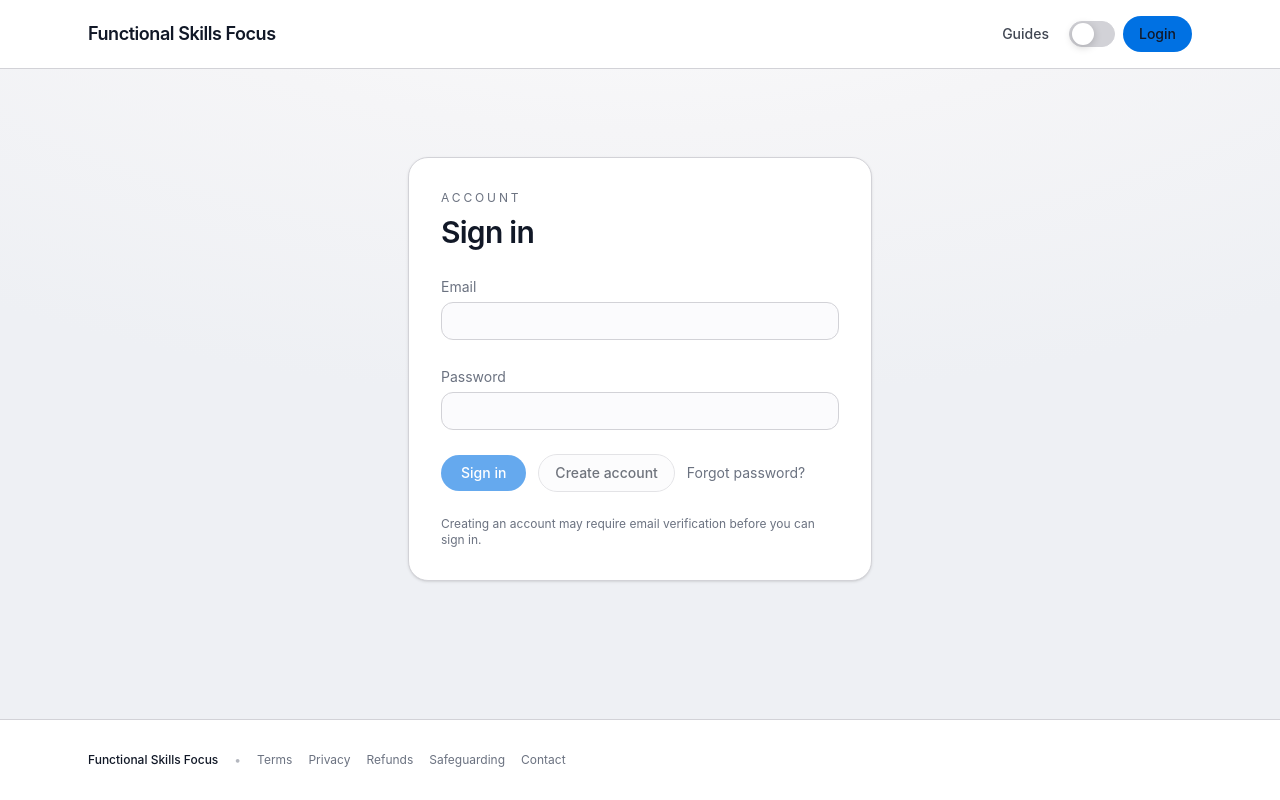
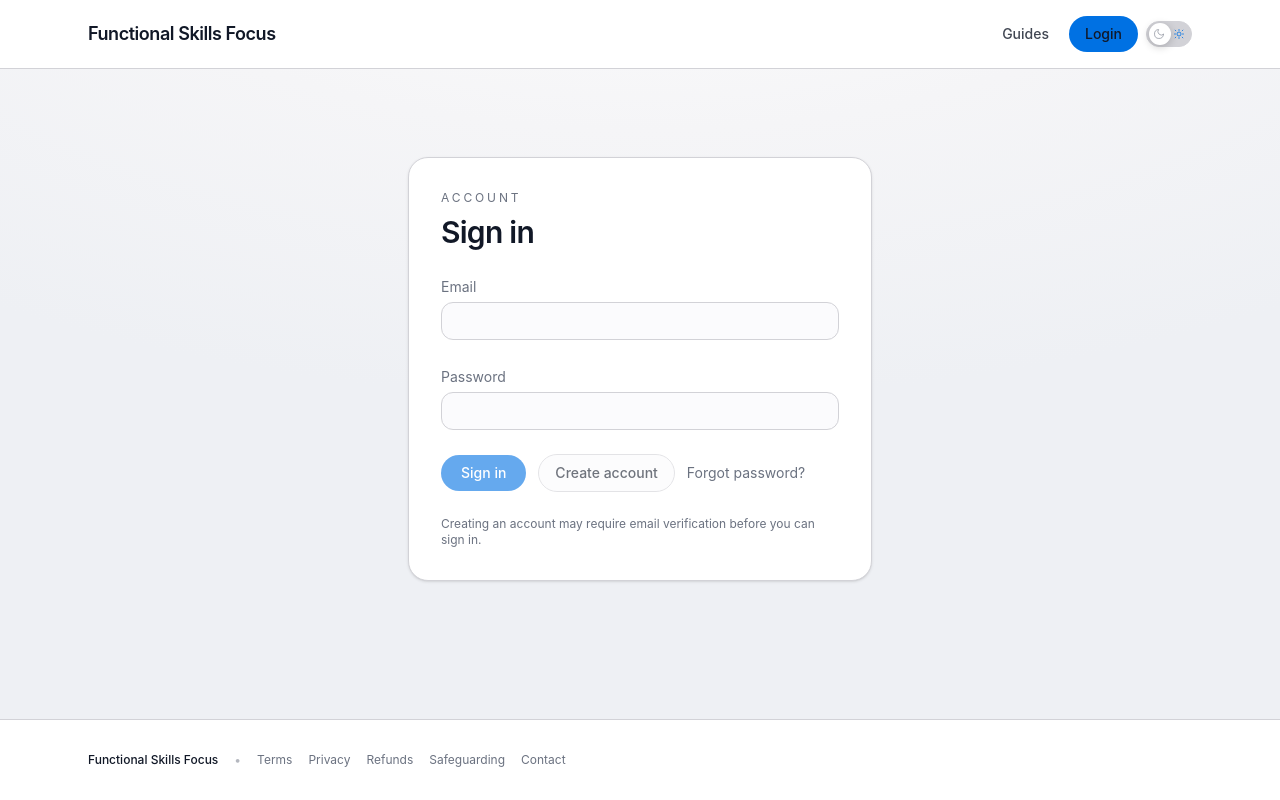
Before and after one commit to craig97x-afk/functional-skills-focus, a Next.js app: page /login in a window 1280 px wide. Built offline with nearby package versions, Linux system fonts and the light colour scheme; no server answers; the database is empty.

Commit message:
Polish nav hover + add sun/moon toggle

```diff
--- a/src/app/globals.css
+++ b/src/app/globals.css
@@ -118,6 +118,15 @@ a {
     @apply relative;
   }
 
+  .apple-nav-group::after {
+    content: "";
+    position: absolute;
+    left: 0;
+    right: 0;
+    top: 100%;
+    height: 10px;
+  }
+
   .apple-nav-menu {
     @apply absolute left-0 mt-2 min-w-[180px] rounded-2xl border p-2 shadow-lg backdrop-blur transition;
     background-color: var(--surface);
@@ -158,6 +167,7 @@ a {
 
   .apple-switch {
     @apply inline-flex items-center justify-start transition;
+    position: relative;
     width: 46px;
     height: 26px;
     padding: 2px;
@@ -180,6 +190,31 @@ a {
     transition: transform 200ms ease;
   }
 
+  .apple-switch-icon {
+    position: absolute;
+    width: 12px;
+    height: 12px;
+    display: inline-flex;
+    align-items: center;
+    justify-content: center;
+    color: var(--muted-foreground);
+    transition: color 200ms ease, opacity 200ms ease;
+    opacity: 0.7;
+  }
+
+  .apple-switch-icon svg {
+    width: 12px;
+    height: 12px;
+  }
+
+  .apple-switch-icon-moon {
+    left: 6px;
+  }
+
+  .apple-switch-icon-sun {
+    right: 6px;
+  }
+
   .apple-switch[data-state="on"] {
     background-color: var(--accent);
     border-color: var(--accent);
@@ -187,6 +222,16 @@ a {
 
   .apple-switch[data-state="on"] .apple-switch-thumb {
     transform: translateX(20px);
+  }
+
+  .apple-switch[data-state="off"] .apple-switch-icon-sun {
+    color: var(--accent);
+    opacity: 1;
+  }
+
+  .apple-switch[data-state="on"] .apple-switch-icon-moon {
+    color: #ffffff;
+    opacity: 1;
   }
 
   .apple-header {
--- a/src/components/header.tsx
+++ b/src/components/header.tsx
@@ -72,8 +72,6 @@ export default async function Header() {
             </Link>
           )}
 
-          <ThemeToggle />
-
           {session ? (
             <div className="apple-nav-group">
               <button className={navPill} type="button">
@@ -95,6 +93,8 @@ export default async function Header() {
               Login
             </Link>
           )}
+
+          <ThemeToggle />
         </nav>
       </div>
     </header>
--- a/src/components/theme-toggle.tsx
+++ b/src/components/theme-toggle.tsx
@@ -41,6 +41,38 @@ export default function ThemeToggle() {
       onClick={() => setTheme(next)}
       aria-label={`Switch to ${next} mode`}
     >
+      <span className="apple-switch-icon apple-switch-icon-moon" aria-hidden="true">
+        <svg viewBox="0 0 24 24" aria-hidden="true">
+          <path
+            d="M21 12.79A9 9 0 1 1 11.21 3a7 7 0 0 0 9.79 9.79Z"
+            fill="none"
+            stroke="currentColor"
+            strokeWidth="1.6"
+            strokeLinecap="round"
+            strokeLinejoin="round"
+          />
+        </svg>
+      </span>
+      <span className="apple-switch-icon apple-switch-icon-sun" aria-hidden="true">
+        <svg viewBox="0 0 24 24" aria-hidden="true">
+          <circle
+            cx="12"
+            cy="12"
+            r="4"
+            fill="none"
+            stroke="currentColor"
+            strokeWidth="1.6"
+          />
+          <path
+            d="M12 3v2M12 19v2M4.22 4.22l1.41 1.41M18.36 18.36l1.41 1.41M3 12h2M19 12h2M4.22 19.78l1.41-1.41M18.36 5.64l1.41-1.41"
+            fill="none"
+            stroke="currentColor"
+            strokeWidth="1.6"
+            strokeLinecap="round"
+            strokeLinejoin="round"
+          />
+        </svg>
+      </span>
       <span className="apple-switch-thumb" />
     </button>
   );
```
